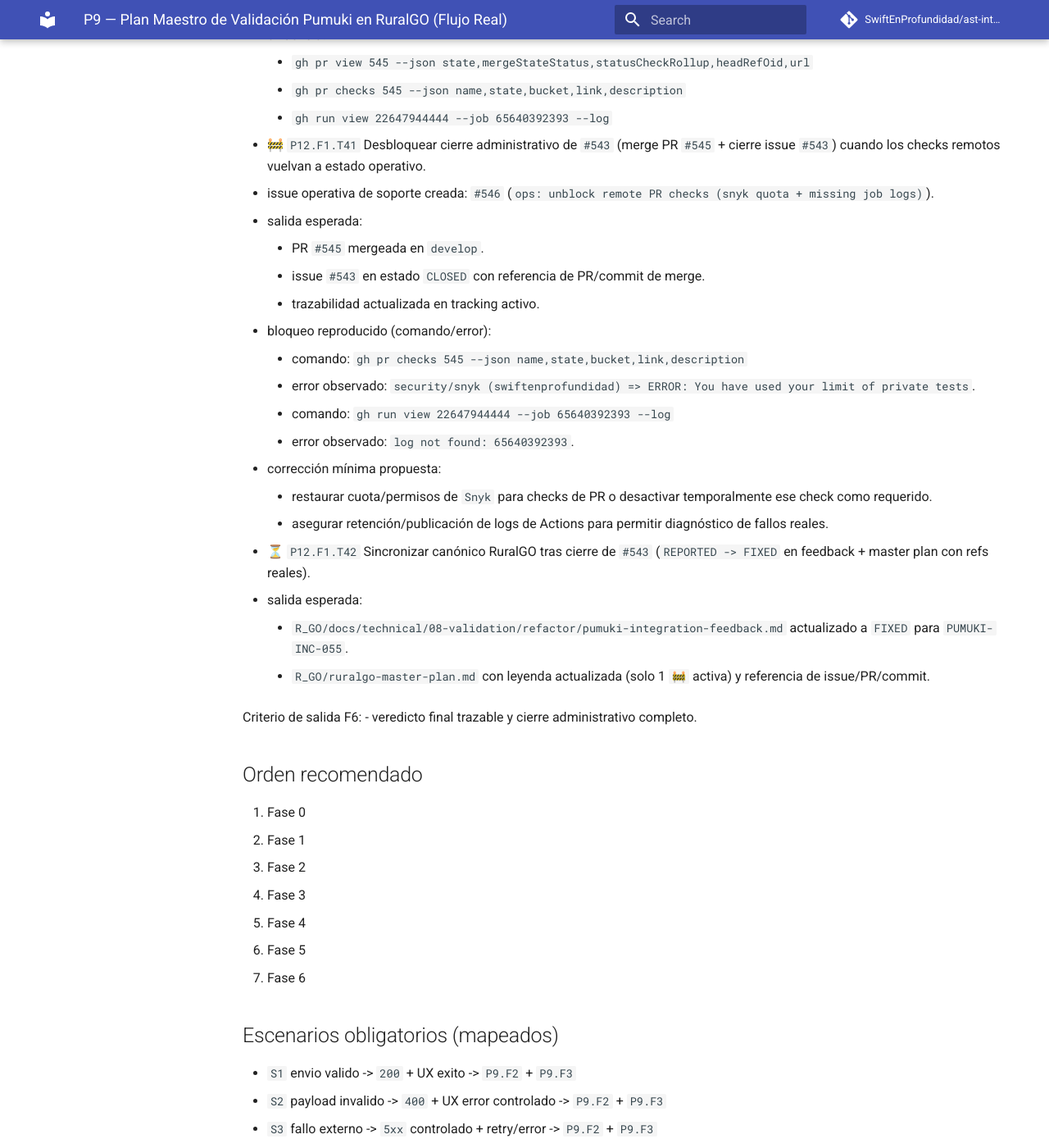
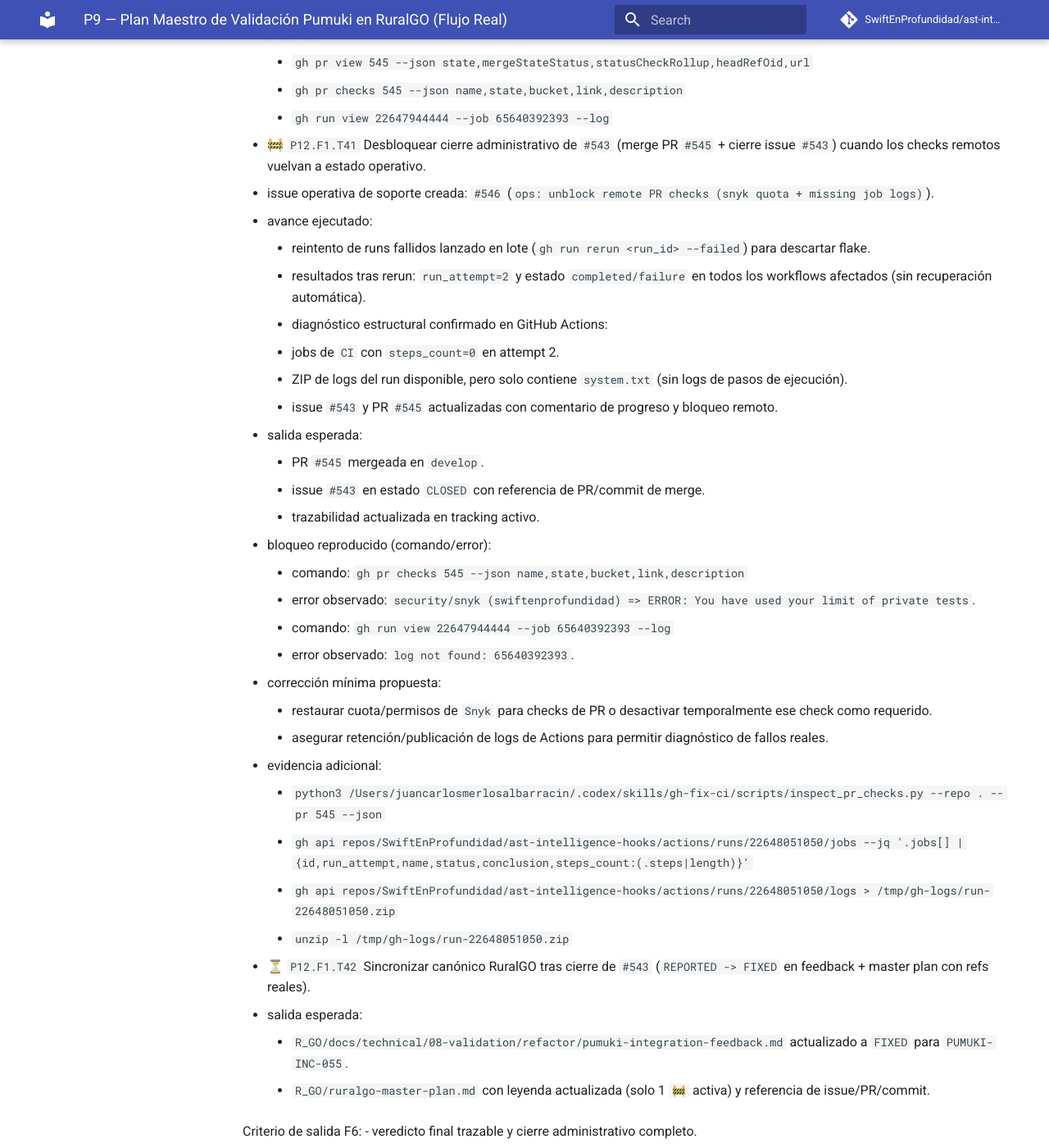
Before and after one commit to SwiftEnProfundidad/ast-intelligence-hooks, an MkDocs documentation site: the page built from docs/seguimiento-completo-validacion-ruralgo-03-03-2026.md, in a window 1280 px wide and 1400 px high, scrolled down 45683 px. Shown: the whole window at 82% size. Built offline with MkDocs 1.6.1 and Material for MkDocs 9.7.7, drawn with Linux system fonts in a browser that asks for light colours; comment, search, counter and statistics services are not loaded.

Commit message:
docs(tracking): record rerun and zero-step CI evidence for T41

```diff
--- a/docs/seguimiento-completo-validacion-ruralgo-03-03-2026.md
+++ b/docs/seguimiento-completo-validacion-ruralgo-03-03-2026.md
@@ -1268,6 +1268,13 @@ Criterio de salida F5:
 
 - 🚧 `P12.F1.T41` Desbloquear cierre administrativo de `#543` (merge PR `#545` + cierre issue `#543`) cuando los checks remotos vuelvan a estado operativo.
   - issue operativa de soporte creada: `#546` (`ops: unblock remote PR checks (snyk quota + missing job logs)`).
+  - avance ejecutado:
+    - reintento de runs fallidos lanzado en lote (`gh run rerun <run_id> --failed`) para descartar flake.
+    - resultados tras rerun: `run_attempt=2` y estado `completed/failure` en todos los workflows afectados (sin recuperación automática).
+    - diagnóstico estructural confirmado en GitHub Actions:
+      - jobs de `CI` con `steps_count=0` en attempt 2.
+      - ZIP de logs del run disponible, pero solo contiene `system.txt` (sin logs de pasos de ejecución).
+    - issue `#543` y PR `#545` actualizadas con comentario de progreso y bloqueo remoto.
   - salida esperada:
     - PR `#545` mergeada en `develop`.
     - issue `#543` en estado `CLOSED` con referencia de PR/commit de merge.
@@ -1280,6 +1287,11 @@ Criterio de salida F5:
   - corrección mínima propuesta:
     - restaurar cuota/permisos de `Snyk` para checks de PR o desactivar temporalmente ese check como requerido.
     - asegurar retención/publicación de logs de Actions para permitir diagnóstico de fallos reales.
+  - evidencia adicional:
+    - `python3 /Users/juancarlosmerlosalbarracin/.codex/skills/gh-fix-ci/scripts/inspect_pr_checks.py --repo . --pr 545 --json`
+    - `gh api repos/SwiftEnProfundidad/ast-intelligence-hooks/actions/runs/22648051050/jobs --jq '.jobs[] | {id,run_attempt,name,status,conclusion,steps_count:(.steps|length)}'`
+    - `gh api repos/SwiftEnProfundidad/ast-intelligence-hooks/actions/runs/22648051050/logs > /tmp/gh-logs/run-22648051050.zip`
+    - `unzip -l /tmp/gh-logs/run-22648051050.zip`
 
 - ⏳ `P12.F1.T42` Sincronizar canónico RuralGO tras cierre de `#543` (`REPORTED -> FIXED` en feedback + master plan con refs reales).
   - salida esperada:
```
